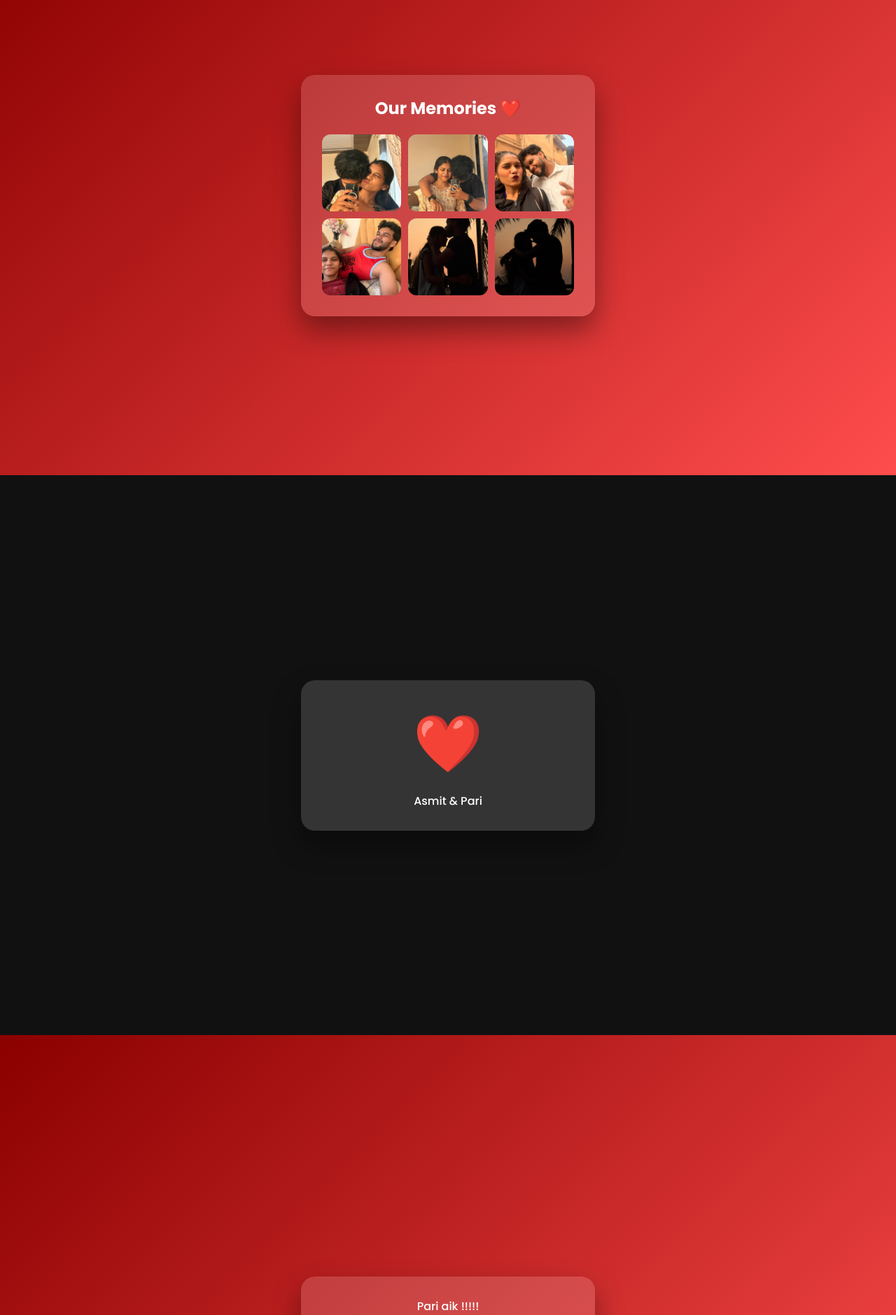
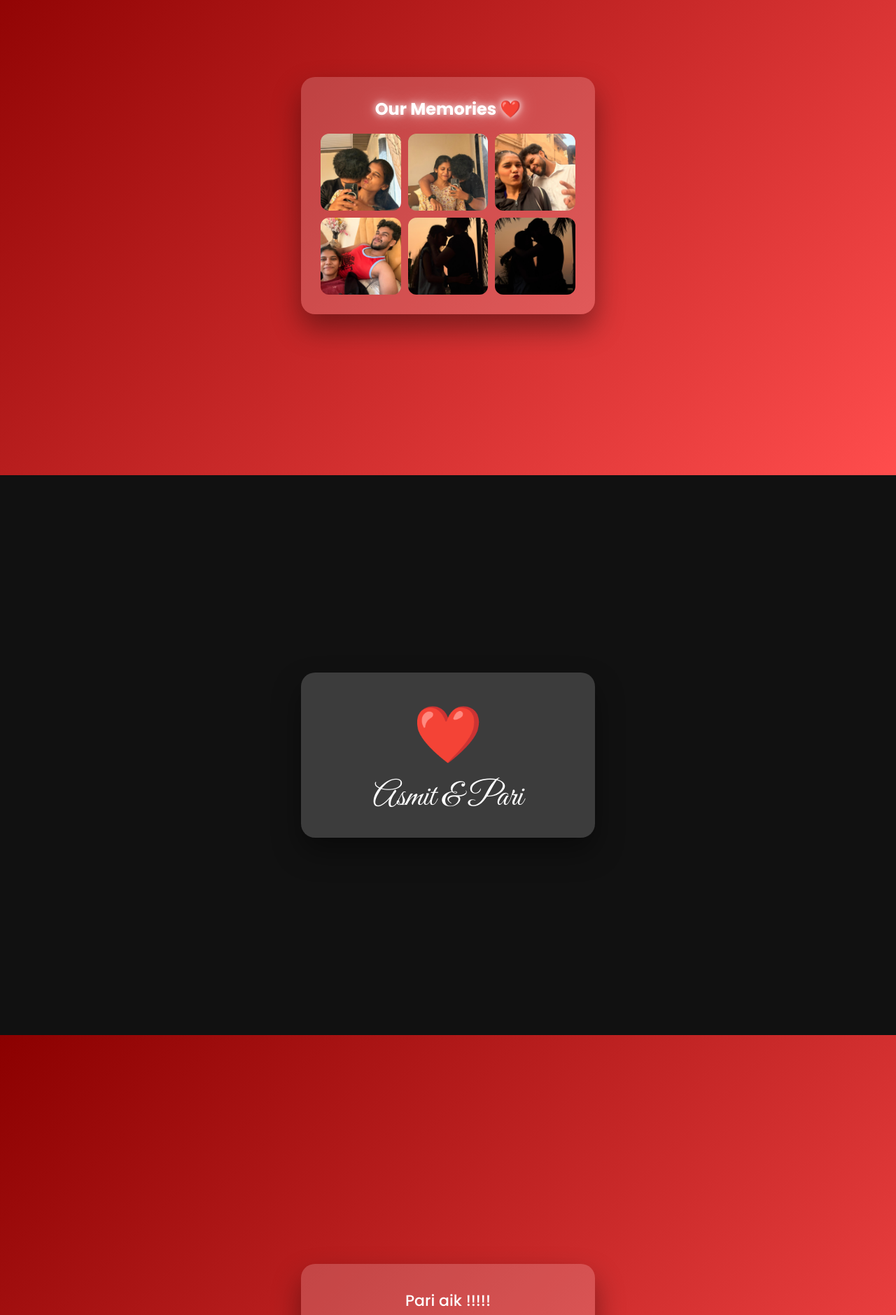
Before and after one commit to ASMIT149/tltc.github.io, a plain HTML site: page index.html in a window 1280 px wide. Shown: the part 921-2800 px from the top of the page at 70% size. Drawn offline with nearby package versions, Linux system fonts and the light colour scheme; files whose address does not match are found by name.

Commit message:
Update style.css

```diff
--- a/style.css
+++ b/style.css
@@ -2,12 +2,12 @@
   margin:0;
   padding:0;
   box-sizing:border-box;
-  font-family:'Poppins', sans-serif;
 }
 
 body{
+  font-family:'Poppins', sans-serif;
   background:#111;
-  color:white;
+  color:#fff;
 }
 
 .screen{
@@ -15,7 +15,7 @@ body{
   display:flex;
   align-items:center;
   justify-content:center;
-  padding:20px;
+  padding:24px;
 }
 
 .red{
@@ -24,25 +24,39 @@ body{
 
 .end{
   background:#fff;
-  color:#8b0000;
-  text-align:center;
 }
 
 .card{
-  background:rgba(255,255,255,0.15);
-  padding:30px;
+  background:rgba(255,255,255,0.18);
+  padding:28px;
   border-radius:20px;
   max-width:420px;
   width:100%;
   text-align:center;
-  box-shadow:0 20px 40px rgba(0,0,0,0.4);
+  box-shadow:0 20px 40px rgba(0,0,0,.4);
+
+  /* IMPORTANT: visible by default */
+  opacity:1;
+}
+
+.title{
+  font-family:'Playfair Display', serif;
+  font-size:42px;
+}
+
+.sub{
+  margin-top:8px;
+}
+
+.glow{
+  text-shadow:0 0 10px #fff,0 0 25px #ffb3b3;
 }
 
 .photos{
   display:grid;
   grid-template-columns:repeat(3,1fr);
   gap:10px;
-  margin-top:20px;
+  margin-top:18px;
 }
 
 .photos img{
@@ -54,5 +68,25 @@ body{
 
 .heart{
   font-size:80px;
-  margin-bottom:10px;
 }
+
+.names{
+  font-family:'Great Vibes', cursive;
+  font-size:48px;
+}
+
+.cute{
+  font-size:22px;
+  margin:8px 0;
+}
+
+.msg{
+  text-align:left;
+  line-height:1.8;
+}
+
+.endText{
+  color:#8b0000;
+  font-size:52px;
+  text-align:center;
+}
```
